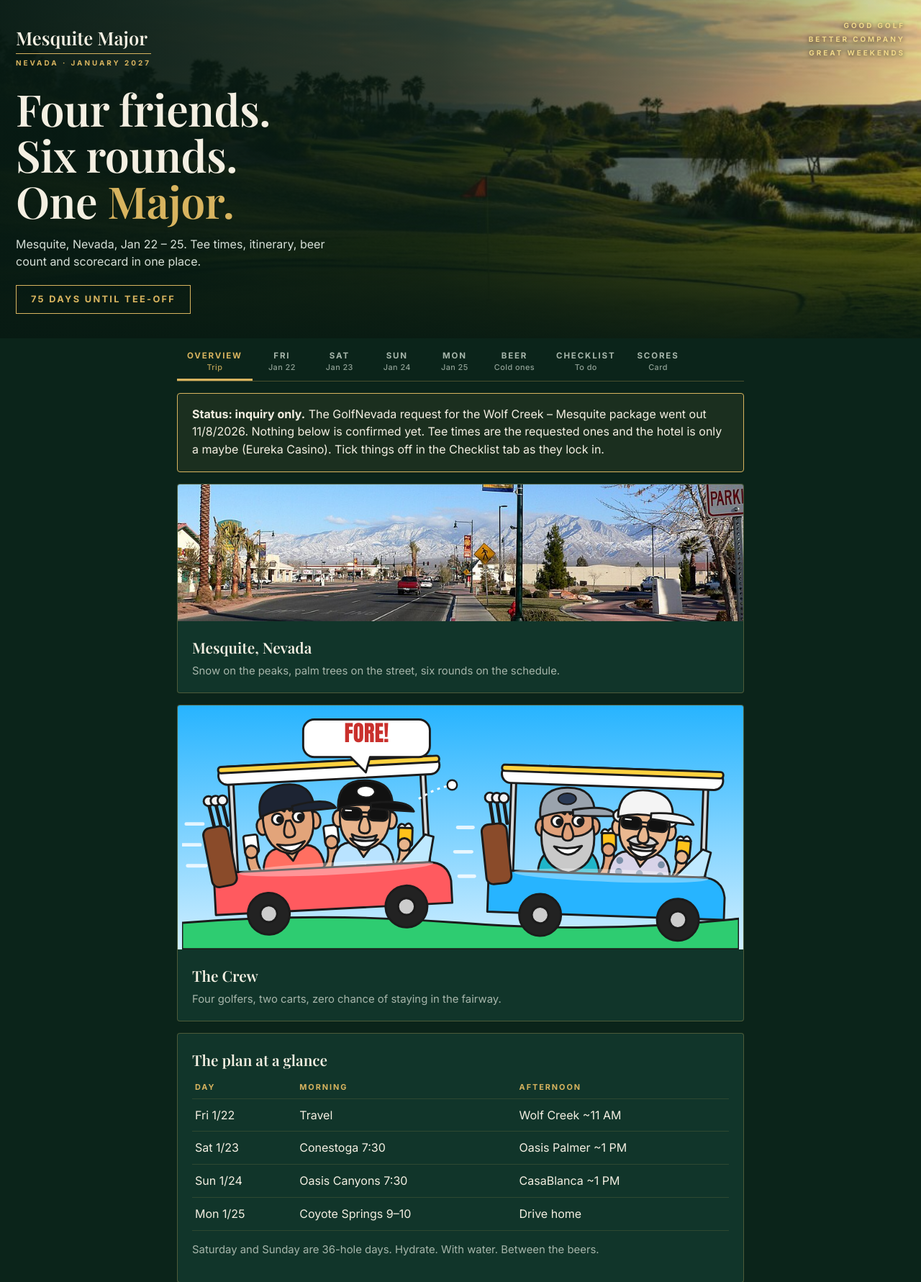
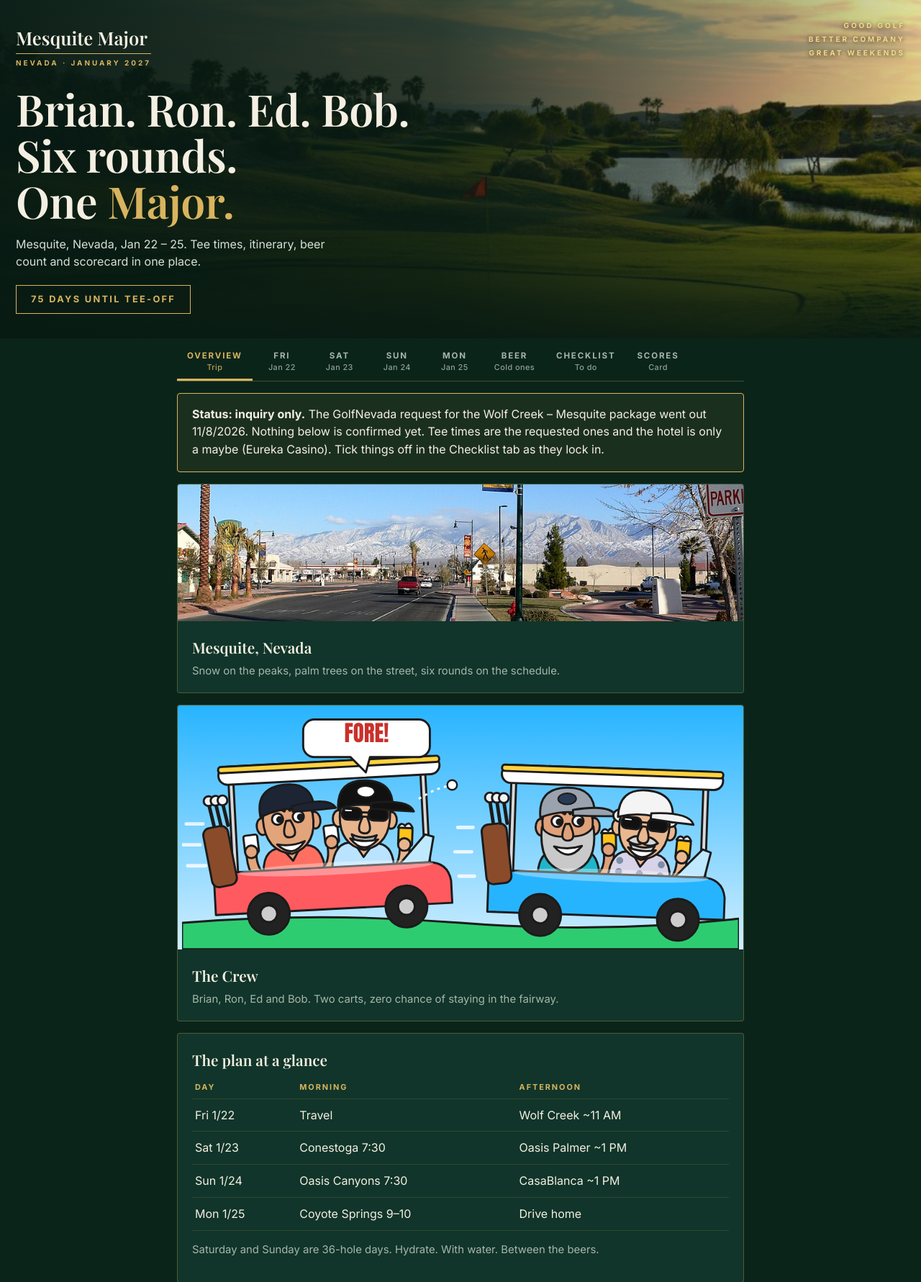
Before and after one commit to rsissons/mesquite-golf-trip, a plain HTML site: page index.html in a window 1280 px wide. Shown: the top 1781 px of the page at 72% size. Drawn offline with nearby package versions, Linux system fonts and the light colour scheme.

Commit message:
Name the four golfers: Brian, Ron, Ed, Bob
Co-Authored-By: Claude Sonnet 5.5 <noreply@anthropic.com>
Claude-Session: https://claude.ai/code/session_01RtiPbpAipEKED8kSUJtik4

```diff
--- a/index.html
+++ b/index.html
@@ -70,7 +70,7 @@ footer{text-align:center;color:var(--mute);font-size:.76rem;padding:10px 20px 34
 <header class="hero">
   <div class="hero-in">
     <div class="brand">Mesquite Major<span>Nevada &middot; January 2027</span></div>
-    <h1>Four friends.<br>Six rounds.<br>One <em>Major.</em></h1>
+    <h1>Brian. Ron. Ed. Bob.<br>Six rounds.<br>One <em>Major.</em></h1>
     <p class="lede">Mesquite, Nevada, Jan 22 &ndash; 25. Tee times, itinerary, beer count and scorecard in one place.</p>
     <div id="count"></div>
   </div>
@@ -82,7 +82,7 @@ footer{text-align:center;color:var(--mute);font-size:.76rem;padding:10px 20px 34
   <section class="panel" id="p-overview">
     <div class="card warn"><div class="body"><strong>Status: inquiry only.</strong> The GolfNevada request for the Wolf Creek – Mesquite package went out 11/8/2026. Nothing below is confirmed yet. Tee times are the requested ones and the hotel is only a maybe (Eureka Casino). Tick things off in the Checklist tab as they lock in.</div></div>
     <div class="card"><div class="photo" style="background-image:url(img/town.jpg)"></div><div class="body"><h3>Mesquite, Nevada</h3><div class="meta">Snow on the peaks, palm trees on the street, six rounds on the schedule.</div></div></div>
-    <div class="card"><div class="toonwrap"><svg id="toon" viewBox="0 -44 800 344" role="img" aria-label="Cartoon of four golfers in two golf carts"></svg></div><div class="body"><h3>The Crew</h3><div class="meta">Four golfers, two carts, zero chance of staying in the fairway.</div></div></div>
+    <div class="card"><div class="toonwrap"><svg id="toon" viewBox="0 -44 800 344" role="img" aria-label="Cartoon of four golfers in two golf carts"></svg></div><div class="body"><h3>The Crew</h3><div class="meta">Brian, Ron, Ed and Bob. Two carts, zero chance of staying in the fairway.</div></div></div>
     <div class="card"><div class="body"><h3>The plan at a glance</h3>
       <table>
         <tr><th>Day</th><th>Morning</th><th>Afternoon</th></tr>
@@ -189,7 +189,7 @@ $('#checks').innerHTML=checks.map((c,i)=>`<label class="chk"><input type="checkb
 $('#checks').onchange=e=>{done[e.target.dataset.i]=e.target.checked;ls.set('checks',done)};
 $('#notes').value=ls.get('notes','');$('#notes').oninput=e=>ls.set('notes',e.target.value);
 
-const players=['Ron','Golfer 2','Golfer 3','Golfer 4'];
+const players=['Ron','Brian','Ed','Bob'];
 const rounds=['Wolf Creek','Conestoga','Oasis Palmer','Oasis Canyons','CasaBlanca','Coyote Springs'];
 const sc=ls.get('scores',{});const names=ls.get('names',players);
 function drawScore(){
```
